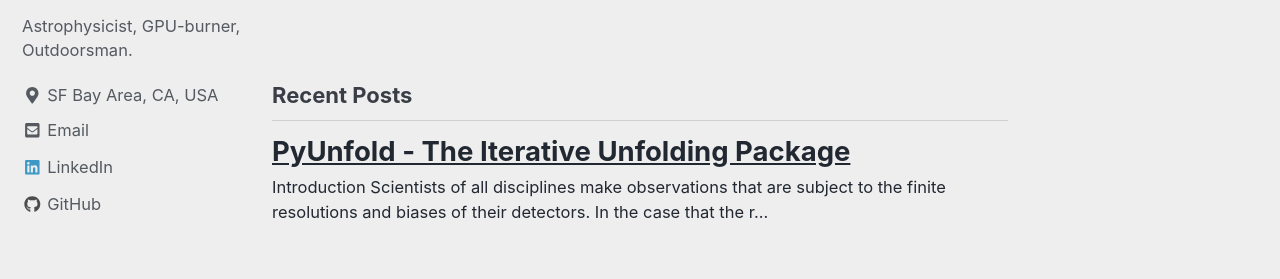
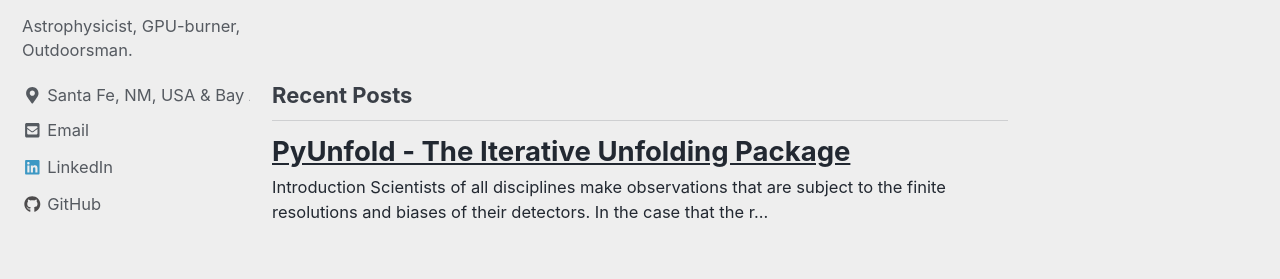
Before and after one commit to zhampel/zhampel.github.io, a Jekyll site: the page built from index.html, in a window 1280 px wide. Shown: the part 497-776 px from the top of the page. Built offline with Jekyll 4.4.1, drawn with Linux system fonts in a browser that asks for light colours; nearby versions of some CDN libraries; the list of posts is cut into pages by our own code.

Commit message:
Updating location

```diff
--- a/_config.yml
+++ b/_config.yml
@@ -100,7 +100,7 @@ author:
   name             : "Zigfried Hampel-Arias"
   avatar           : "/assets/images/bio-photo.jpg" # path of avatar image, e.g. "/assets/images/bio-photo.jpg"
   bio              : "Astrophysicist, GPU-burner, Outdoorsman."
-  location         : "SF Bay Area, CA, USA"
+  location         : "Santa Fe, NM, USA & Bay Area, CA, USA"
   email            : "17304045+zhampel@users.noreply.github.com"
   uri              :
   home             : # null (default), "absolute or relative url to link to author home"
```
